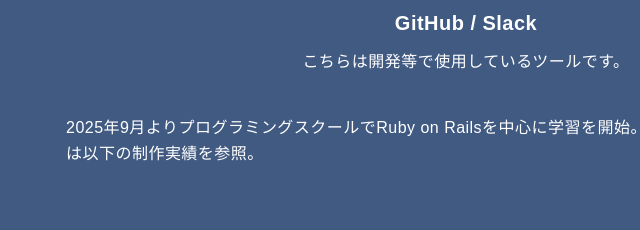
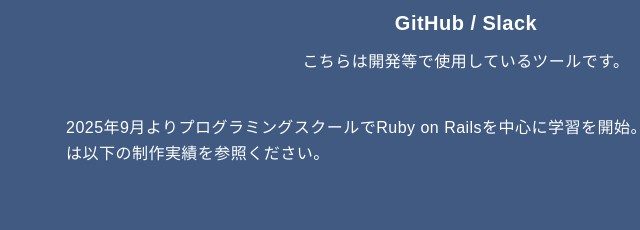
Before and after one commit to tarbow-M/portfolio-site, a plain HTML site: page index.html in a window 1280 px wide. Shown: the part 2360-2590 px from the top of the page, 174-814 px from the left. Drawn offline with nearby package versions, Linux system fonts and the light colour scheme.

Commit message:
修正#2_3

```diff
--- a/index.html
+++ b/index.html
@@ -164,7 +164,7 @@
           <!-- 記載番号：17 -->
           <div class="skill__text-area">
             <p>
-              2025年9月よりプログラミングスクールでRuby on Railsを中心に学習を開始。現在のスキル感について詳細は以下の制作実績を参照。
+              2025年9月よりプログラミングスクールでRuby on Railsを中心に学習を開始。現在のスキル感について詳細は以下の制作実績を参照ください。
               <br>
             </p>
           </div>
```
